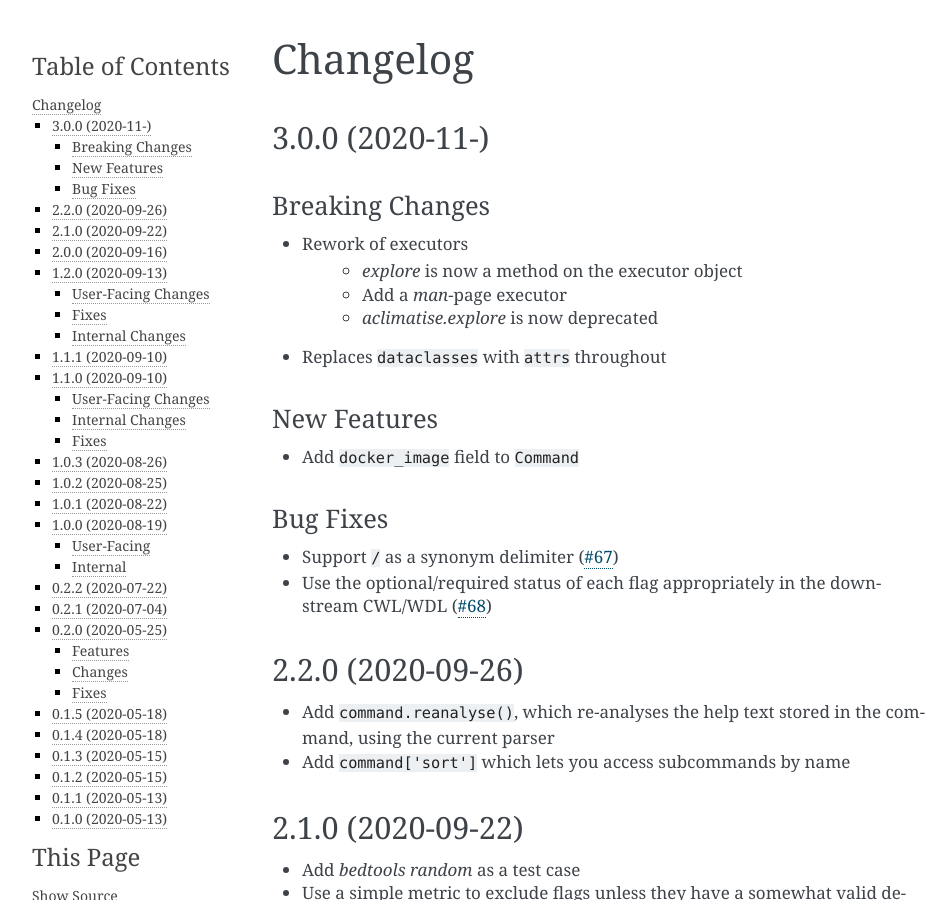
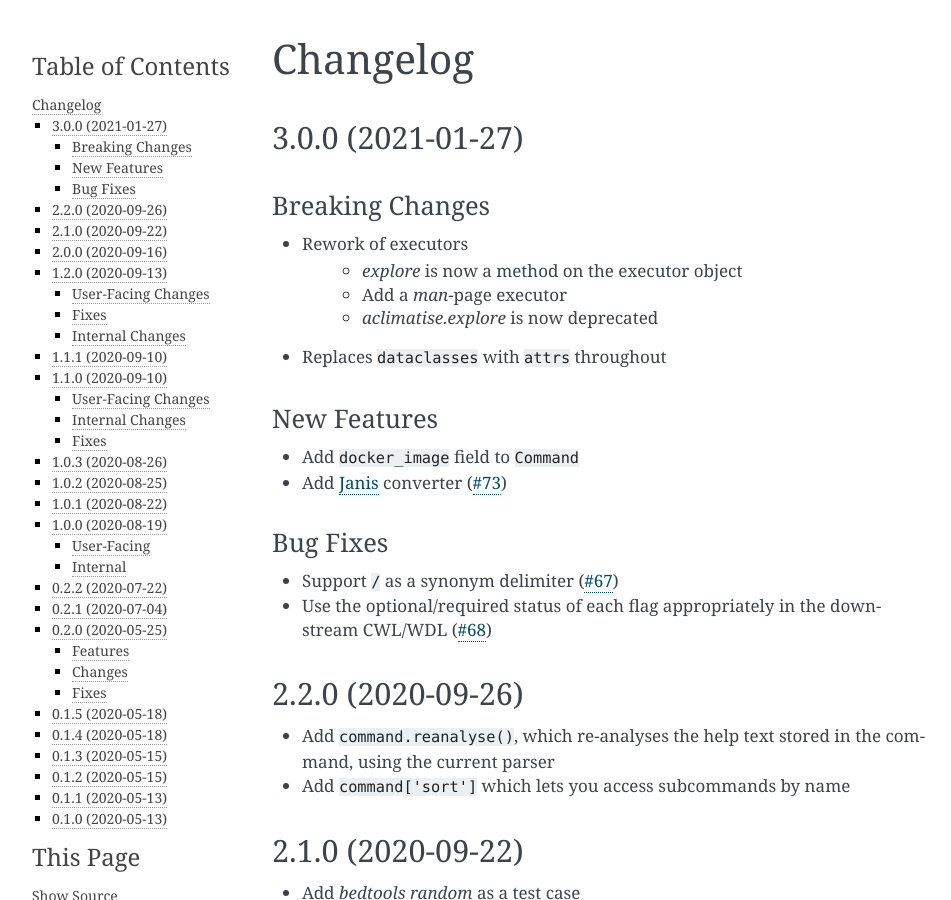
Before and after one commit to aCLImatise/CliHelpParser, a Sphinx documentation site: the page built from docs/changes.rst, in a window 1280 px wide and 900 px high. Shown: the whole window, without its empty margins (148-1099 px from the left). Built offline with Sphinx 7.4.7, drawn with Linux system fonts in a browser that asks for light colours; cross-references to code outside the pages are shown as plain code.

Commit message:
Update changelog for Janis

```diff
--- a/docs/changes.rst
+++ b/docs/changes.rst
@@ -1,7 +1,7 @@
 Changelog
 =========
 
-3.0.0 (2020-11-)
+3.0.0 (2021-01-27)
 ----------------
 Breaking Changes
 ****************
@@ -14,6 +14,7 @@ Breaking Changes
 New Features
 ************
 * Add ``docker_image`` field to ``Command``
+* Add `Janis <https://janis.readthedocs.io/en/latest/index.html>`_ converter (`#73 <https://github.com/aCLImatise/CliHelpParser/issues/73>`_)
 
 Bug Fixes
 *********
```
